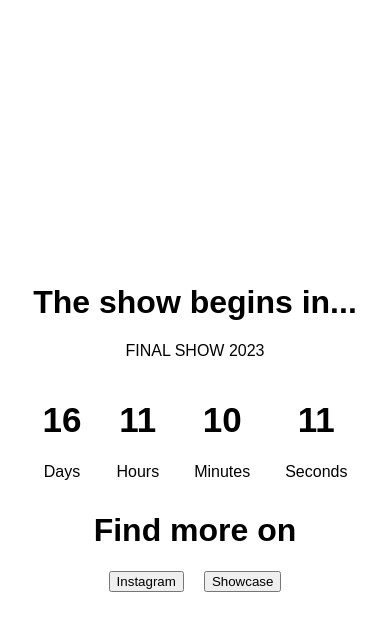
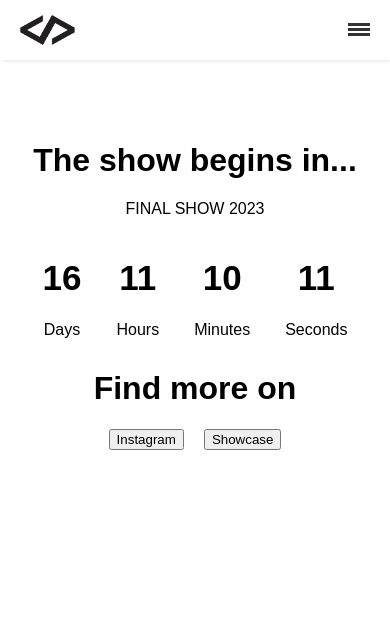
Before and after one commit to MohamedMankouchi/-FullProjectsIV_Platform, a React (Vite) app in the folder Platform/: page /livestream in a window 390 px wide. Shown: the top 630 px of the page. Built offline with nearby package versions, Linux system fonts and the light colour scheme; no server answers; a web font is replaced by a local one.

Commit message:
Added a hamburger menu with logo

```diff
--- a/Platform/src/App.css
+++ b/Platform/src/App.css
@@ -11,7 +11,6 @@ body {
 .wrapper html,
 .wrapper body {
   background-color: lightblue;
-
 }
 
 #root {
@@ -24,11 +23,11 @@ body {
   align-items: center;
   flex-direction: column;
   height: 100%;
+  margin-top: 50px;
 }
 
 .container {
   text-align: center;
-
 }
 
 .media_buttons {
--- a/Platform/src/App.jsx
+++ b/Platform/src/App.jsx
@@ -1,6 +1,7 @@
 import { useEffect } from "react";
 import "./App.css";
 import Home from "./pages/Home";
+import { HamburgerMenu } from "./components/HamburgerMenu";
 
 function App() {
   return (
--- /dev/null
+++ b/Platform/src/components/HamburgerMenu.jsx
@@ -0,0 +1,28 @@
+import React, { useState } from "react";
+import "./../styling/hamburger.css";
+import Logo from "../images/logo.png";
+export const HamburgerMenu = () => {
+  return (
+    <header class="header">
+      <img src={Logo} href="" class="logo" />
+      <input class="menu-btn" type="checkbox" id="menu-btn" />
+      <label class="menu-icon" for="menu-btn">
+        <span class="navicon"></span>
+      </label>
+      <ul class="menu">
+        <li>
+          <a href="#work">Our Work</a>
+        </li>
+        <li>
+          <a href="#about">About</a>
+        </li>
+        <li>
+          <a href="#careers">Careers</a>
+        </li>
+        <li>
+          <a href="#contact">Contact</a>
+        </li>
+      </ul>
+    </header>
+  );
+};
--- a/Platform/src/pages/Livestream.jsx
+++ b/Platform/src/pages/Livestream.jsx
@@ -1,6 +1,7 @@
 import React from "react";
 import "../App.css";
 import Countdown from "react-countdown";
+import { HamburgerMenu } from "../components/HamburgerMenu";
 
 export const Livestream = () => {
   const renderer = ({ days, hours, minutes, seconds, completed }) => {
@@ -33,6 +34,8 @@ export const Livestream = () => {
     }
   };
   return (
+    <div>
+        <HamburgerMenu />
       <div className="wrapper">
         <div className="container">
           <h1>The show begins in...</h1>
@@ -50,5 +53,6 @@ export const Livestream = () => {
           </div>
         </div>
       </div>
+    </div>
   );
 };
--- /dev/null
+++ b/Platform/src/styling/hamburger.css
@@ -0,0 +1,116 @@
+/* header */
+
+.header {
+  background-color: #fff;
+  box-shadow: 1px 1px 4px 0 rgba(0, 0, 0, 0.1);
+  width: 100%;
+  z-index: 3;
+}
+.header ul {
+  margin: 0;
+  padding: 0;
+  list-style: none;
+  overflow: hidden;
+  background-color: #fff;
+}
+
+.header li a {
+  display: block;
+  padding: 20px 20px;
+  border-right: 1px solid #f4f4f4;
+  text-decoration: none;
+}
+
+.header li a:hover,
+.header .menu-btn:hover {
+  background-color: #f4f4f4;
+}
+
+.header .logo {
+  display: block;
+  float: left;
+  padding: 15px 20px;
+  width: 55px;
+}
+
+/* menu */
+
+.header .menu {
+  clear: both;
+  max-height: 0;
+  transition: max-height 0.2s ease-out;
+}
+
+/* menu icon */
+
+.header .menu-icon {
+  cursor: pointer;
+  display: inline-block;
+  float: right;
+  padding: 28px 20px;
+  position: relative;
+  user-select: none;
+}
+
+.header .menu-icon .navicon {
+  background: #333;
+  display: block;
+  height: 3px;
+  position: relative;
+  transition: background 0.2s ease-out;
+  width: 22px;
+}
+
+.header .menu-icon .navicon:before,
+.header .menu-icon .navicon:after {
+  background: #333;
+  content: "";
+  display: block;
+  height: 100%;
+  position: absolute;
+  transition: all 0.2s ease-out;
+  width: 100%;
+}
+
+.header .menu-icon .navicon:before {
+  top: 5px;
+}
+
+.header .menu-icon .navicon:after {
+  top: -5px;
+}
+
+/* menu btn */
+
+.header .menu-btn {
+  display: none;
+}
+
+.header .menu-btn:checked ~ .menu {
+  max-height: 240px;
+}
+
+.header .menu-btn:checked ~ .menu-icon .navicon {
+  background: transparent;
+}
+
+.header .menu-btn:checked ~ .menu-icon .navicon:before {
+  transform: rotate(-45deg);
+}
+
+.header .menu-btn:checked ~ .menu-icon .navicon:after {
+  transform: rotate(45deg);
+}
+
+.header .menu-btn:checked ~ .menu-icon:not(.steps) .navicon:before,
+.header .menu-btn:checked ~ .menu-icon:not(.steps) .navicon:after {
+  top: 0;
+}
+
+/* 48em = 768px */
+
+@media (min-width: 48em) {
+  .header {
+    display: none;
+  }
+}
```
Also changed, not shown: Platform/src/pages/Home.jsx (+13 -13 lines), Platform/src/images/logo.png (added). Lines whose indentation alone changed are shown as unchanged.
